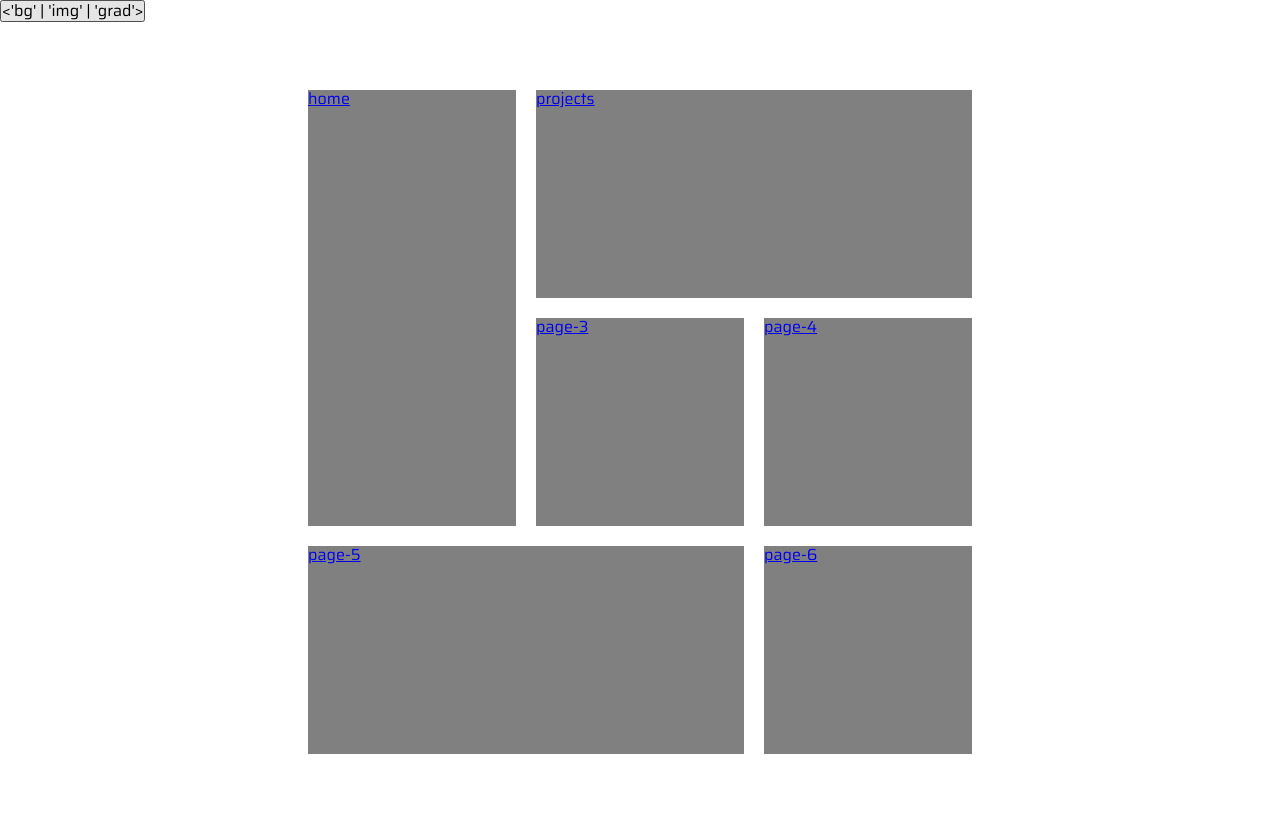
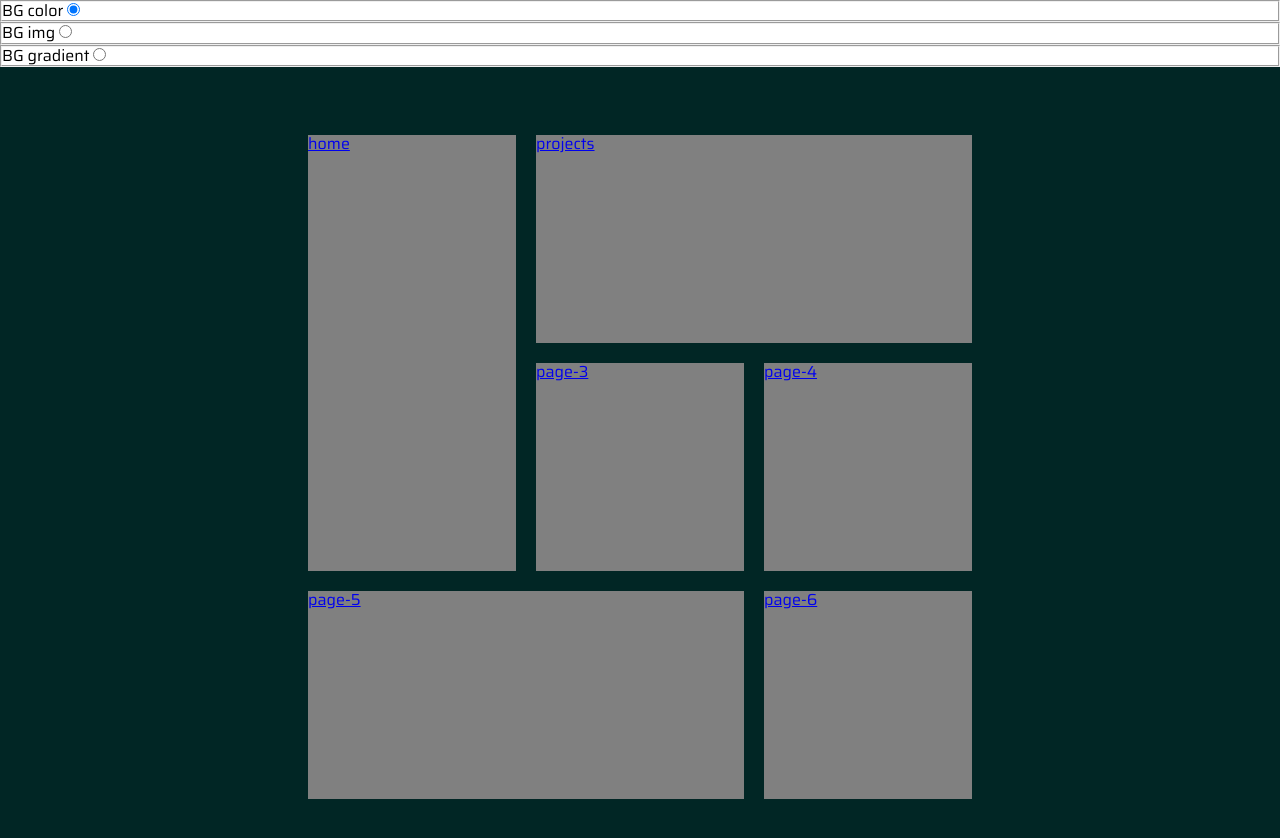
Before and after one commit to blueberrry/sroughton-portfolio, a React (Vite) app: page /page-3 in a window 1280 px wide. Shown: the top 838 px of the page. Built offline with nearby package versions, Linux system fonts and the light colour scheme; a web font is replaced by a local one.

Commit message:
working prop drilled theme classnames

```diff
--- a/src/App.tsx
+++ b/src/App.tsx
@@ -16,6 +16,7 @@ import './root.scss';
 export type TranslateFuncArgs = 'up' | 'down';
 
 export type Mode = 'full' | 'toTitle' | 'title' | null;
+export type BgStates = 'bg' | 'img' | 'grad';
 
 export function App() {
   // todo: useLayoutEffect
@@ -24,7 +25,14 @@ export function App() {
 
   const [transitionMainUp, setMainTransitionUp] = useState<boolean>(false);
 
-  const { theme: activeTheme, setTheme: setActiveTheme, className: activeThemeClassName } = useTheme();
+  const [headerMode, setHeaderMode] = useState<Mode>('full');
+
+  const bgStates = ['bg', 'img', 'grad'];
+  const initial = bgStates[0] as BgStates;
+
+  const [bgType, setBgType] = useState<BgStates>(initial);
+
+  const { theme, setTheme, className: activeThemeClassName } = useTheme(bgType);
 
   // const scrollToContent = () => setTimeout(() => scrollRef.current.scrollIntoView({ behavior: 'smooth' }), 500);
 
@@ -48,7 +56,52 @@ export function App() {
   // todo: theme in context vs prop drilling?
   return (
     <div className='parallax-container'>
-      <HeaderSwitcher activeTheme={activeTheme} setActiveTheme={setActiveTheme} transitionMain={translateUp} />
+      {/* todo: move logic to storybook story */}
+      {headerMode === 'full' && (
+        <form>
+          <fieldset>
+            <label> BG color </label>
+            <input
+              type='radio'
+              // defaultChecked
+              name='bg'
+              value={bgStates[0]}
+              checked={bgType === bgStates[0]}
+              onChange={() => setBgType('bg')}
+            />
+          </fieldset>
+          <fieldset>
+            <label> BG img </label>
+            <input
+              type='radio'
+              name='img'
+              value={bgStates[1]}
+              checked={bgType === bgStates[1]}
+              onChange={() => setBgType('img')}
+            />
+          </fieldset>
+          <fieldset>
+            <label> BG gradient </label>
+            <input
+              type='radio'
+              name='grad'
+              value={bgStates[2]}
+              checked={bgType === bgStates[2]}
+              onChange={() => setBgType('grad')}
+            />
+          </fieldset>
+        </form>
+      )}
+
+      <HeaderSwitcher
+        themeClassName={activeThemeClassName}
+        theme={theme}
+        setTheme={setTheme}
+        transitionMain={translateUp}
+        bgType={bgType}
+        mode={headerMode}
+        setMode={setHeaderMode}
+      />
       <CSSTransition
         nodeRef={mainContainerRef}
         in={transitionMainUp}
--- a/src/components/HeaderSwitcher/index.scss
+++ b/src/components/HeaderSwitcher/index.scss
@@ -12,11 +12,11 @@
     @include theme-bg($theme, $value);
   }
 
-  // @each $theme, $value in $img-theme {
-  //   // applies bg colour to header on navigation event
+  @each $theme, $value in $img-theme {
+    // applies bg colour to header on navigation event
 
-  //   @include theme-img($theme, $value);
-  // }
+    @include theme-img($theme, $value);
+  }
 
   // background image classnames
   // @each $theme, $img in $img-theme {
--- a/src/components/HeaderSwitcher/index.tsx
+++ b/src/components/HeaderSwitcher/index.tsx
@@ -10,23 +10,26 @@ import './index.scss';
 
 export type Props = {
   scrollToContent?: any;
-  activeTheme: UseThemeReturns['theme'];
-  setActiveTheme: UseThemeReturns['setTheme'];
+  themeClassName: any;
+  theme: UseThemeReturns['theme'];
+  setTheme: UseThemeReturns['setTheme'];
   transitionMain?: (arg: TranslateFuncArgs) => void;
+  bgType: any; //todo
+  mode: any;
+  setMode: any;
 };
 
-type BgStates = 'bg' | 'img' | 'grad';
-
-// todo: better to have a function getActiveThemeClass(selected => `theme-${selected}
-function HeaderSwitcher({ scrollToContent = () => {}, activeTheme, setActiveTheme, transitionMain }: Props) {
-  const [mode, setMode] = useState<Mode>('full');
-
-  const bgStates = ['bg', 'img', 'grad'];
-  const initial = bgStates[0] as BgStates;
-
-  const [bgType, setBgType] = useState<BgStates>(initial);
-
-  const [currentThemeClassName, setCurrentThemeClassName] = useState(getThemeClass(activeTheme, bgType));
+function HeaderSwitcher({
+  scrollToContent = () => {},
+  themeClassName,
+  theme,
+  setTheme,
+  transitionMain,
+  bgType,
+  mode,
+  setMode,
+}: Props) {
+  // const [themeClassName, setCurrentThemeClassName] = useState(getThemeClass(bgType, activeTheme));
 
   const navRef = useRef<HTMLDivElement>(null);
   const titleRef = useRef<HTMLDivElement>(null);
@@ -35,7 +38,7 @@ function HeaderSwitcher({ scrollToContent = () => {}, activeTheme, setActiveThem
 
   const loc = useLocation();
 
-  const { theme: hoveredTheme, setTheme: setHoveredTheme } = useTheme();
+  // const { theme: hoveredTheme, setTheme: setHoveredTheme } = useTheme(bgType);
 
   const reverse = (e: any) => {
     e.preventDefault();
@@ -58,23 +61,21 @@ function HeaderSwitcher({ scrollToContent = () => {}, activeTheme, setActiveThem
   }, [mode]);
 
   useEffect(() => {
-    if (activeTheme) {
-      setCurrentThemeClassName(getThemeClass(activeTheme));
+    if (theme) {
+      setTheme(theme);
     }
-  }, [activeTheme, setCurrentThemeClassName]);
+  }, [theme, setTheme]);
 
-  useEffect(() => {
-    if (hoveredTheme) {
-      setCurrentThemeClassName(getThemeClass(hoveredTheme));
-    }
-  }, [hoveredTheme, setCurrentThemeClassName]);
+  // useEffect(() => {
+  //   if (hoveredTheme) {
+  //     setTheme(getThemeClass(bgType, hoveredTheme));
+  //   }
+  // }, [hoveredTheme, setCurrentThemeClassName]);
 
   return (
     <>
-      {mode === 'full' && <button onClick={() => setBgType}>&lt;'bg' | 'img' | 'grad'&gt; </button>}
-
       {mode === 'title' && <button onClick={reverse}>Menu</button>}
-      <header className={`header-container ${currentThemeClassName ? currentThemeClassName : `theme-primary`}`}>
+      <header className={`header-container ${themeClassName ? themeClassName : `theme-bg-a`}`}>
         <SwitchTransition>
           {/* @ts-ignore */}
           <CSSTransition
@@ -88,13 +89,15 @@ function HeaderSwitcher({ scrollToContent = () => {}, activeTheme, setActiveThem
             <div ref={nodeRef} className='switch-container'>
               {mode === 'full' || mode === 'toTitle' ? (
                 <NavGrid
+                  themeClassName={themeClassName}
                   goToContent={scrollToContent}
                   mode={mode}
                   setMode={setMode}
-                  activeTheme={activeTheme}
-                  setActiveTheme={setActiveTheme}
-                  hovered={hoveredTheme}
-                  setHovered={setHoveredTheme}
+                  theme={theme}
+                  setTheme={setTheme}
+                  // hovered={hoveredTheme}
+                  // setHovered={setHoveredTheme}
+                  //                  bgType={bgType}
                 />
               ) : (
                 <div className='title-container'>
--- a/src/hooks/useTheme.ts
+++ b/src/hooks/useTheme.ts
@@ -10,7 +10,7 @@ export type Returns = {
 export function useTheme(type = 'bg'): Returns {
   const [theme, setTheme] = useState<ThemeNames | null>(null);
 
-  const className = getThemeClass(theme, type);
+  const className = getThemeClass(type, theme);
 
   return { theme, setTheme, className };
 }
--- a/src/utils/getThemeClass.ts
+++ b/src/utils/getThemeClass.ts
@@ -1,6 +1,6 @@
 import { ThemeNames } from 'src/types/types';
 
-export function getThemeClass(theme: ThemeNames | null | undefined, type = 'bg', defaultTheme = 'theme-bg-primary') {
+export function getThemeClass(type = 'bg', theme: ThemeNames | null | undefined, defaultTheme = 'theme-bg-a') {
   if (!theme) {
     return defaultTheme;
   }
--- a/src/views/NavGrid/GridLink.tsx
+++ b/src/views/NavGrid/GridLink.tsx
@@ -14,12 +14,34 @@ const CSS_TRANSITION_DELAYS = {
   f: '1500ms',
 };
 
-function GridLink({ linkTo, presetArea, setHoveredItem, onClick, isActive, mode }: Props) {
+export type Props = {
+  linkTo: '/' | 'home' | 'projects' | 'page-3' | 'page-4' | 'page-5' | 'page-6';
+  presetArea: 'a' | 'b' | 'c' | 'd' | 'e' | 'f'; // preset areas defined in GridContainer
+  setTheme: React.Dispatch<React.SetStateAction<Props['presetArea']>>;
+  onClick: (e: MouseEvent<HTMLAnchorElement>, aArea: Props['presetArea']) => void;
+  isActive: boolean;
+  mode: HeaderMode;
+};
+
+function GridLink({ linkTo, presetArea, setTheme, onClick, isActive, mode }: Props) {
   const [containerClasses, setContainerClasses] = useState(['full']);
 
   useEffect(() => {
     if (!mode) {
       setContainerClasses([]);
+    }
+
+    if (mode === 'full') {
+      if (isActive) {
+        setContainerClasses(['item-active', 'active-transition-in']);
+      }
+      if (!isActive) {
+        setContainerClasses((prev) => [
+          // todo: fix this mess
+          ...prev.filter((p) => p !== 'item-active'),
+          `transitioning-in-${CSS_TRANSITION_DELAYS[presetArea]}`,
+        ]);
+      }
     }
 
     if (mode === 'toTitle') {
@@ -28,15 +50,6 @@ function GridLink({ linkTo, presetArea, setHoveredItem, onClick, isActive, mode
       }
       if (!isActive) {
         setContainerClasses(['item-disabled', `transitioning-out-${CSS_TRANSITION_DELAYS[presetArea]}`]);
-      }
-    }
-
-    if (mode === 'full') {
-      if (isActive) {
-        setContainerClasses(['item-active', 'active-transition-in']);
-      }
-      if (!isActive) {
-        setContainerClasses((prev) => [...prev, `transitioning-in-${CSS_TRANSITION_DELAYS[presetArea]}`]);
       }
     }
 
@@ -49,7 +62,7 @@ function GridLink({ linkTo, presetArea, setHoveredItem, onClick, isActive, mode
     <ItemAuto
       theme={presetArea}
       extraClasses={[`area-${presetArea} ${containerClasses.join(' ')}`]}
-      onHover={(name) => name && setHoveredItem(name)}>
+      onHover={(name) => name && setTheme(name)}>
       <NavLink
         to={linkTo}
         onClick={(e) => onClick(e, presetArea)}
@@ -64,12 +77,3 @@ function GridLink({ linkTo, presetArea, setHoveredItem, onClick, isActive, mode
 }
 
 export default GridLink;
-
-export type Props = {
-  linkTo: '/' | 'home' | 'projects' | 'page-3' | 'page-4' | 'page-5' | 'page-6';
-  presetArea: 'a' | 'b' | 'c' | 'd' | 'e' | 'f'; // preset areas defined in GridContainer
-  setHoveredItem: React.Dispatch<React.SetStateAction<Props['presetArea']>>;
-  onClick: (e: MouseEvent<HTMLAnchorElement>, aArea: Props['presetArea']) => void;
-  isActive: boolean;
-  mode: HeaderMode;
-};
--- a/src/views/NavGrid/NavGrid.tsx
+++ b/src/views/NavGrid/NavGrid.tsx
@@ -20,12 +20,11 @@ export type Props = {
   goToContent: any; //todo:
   mode: HeaderMode;
   setMode: React.Dispatch<React.SetStateAction<HeaderMode>>; // todo: Header could have generic type
-  activeTheme: UseThemeReturns['theme'];
-  setActiveTheme: UseThemeReturns['setTheme'];
-  hovered: UseThemeReturns['theme'];
-  setHovered: UseThemeReturns['setTheme'];
+  themeClassName: any;
+  theme: UseThemeReturns['theme'];
+  setTheme: UseThemeReturns['setTheme'];
 };
-function NavGrid({ goToContent, mode, setMode, activeTheme, setActiveTheme, hovered, setHovered }: Props) {
+function NavGrid({ goToContent, mode, setMode, themeClassName, theme, setTheme }: Props) {
   const navRef = useRef(null);
 
   // todo: is there a reason to do this? Might be better to just target ::hover in css
@@ -33,15 +32,7 @@ function NavGrid({ goToContent, mode, setMode, activeTheme, setActiveTheme, hove
 
   // todo: memoise?
   const configContainerClasses = () => {
-    let classes = [];
-
-    if (hovered) {
-      const themeClass = getThemeClass(hovered, 'bg');
-      classes.push(themeClass);
-    } else {
-      const themeClass = getThemeClass(activeTheme, 'bg');
-      classes.push(themeClass);
-    }
+    let classes = [themeClassName];
 
     if (mode === 'toTitle') {
       classes.push('to-title');
@@ -51,13 +42,13 @@ function NavGrid({ goToContent, mode, setMode, activeTheme, setActiveTheme, hove
   };
 
   const resetDefaultState = () => {
-    setHovered(null);
+    setTheme(null);
     setMode('full');
   };
 
   const handleClick: GridLinkProps['onClick'] = (e, aArea) => {
-    if (setActiveTheme) {
-      setActiveTheme(aArea); // set the active area
+    if (setTheme) {
+      setTheme(aArea); // set the active area
     }
     if (mode === 'full') {
       setMode('toTitle'); // set header mode (link changes to header)
@@ -80,50 +71,50 @@ function NavGrid({ goToContent, mode, setMode, activeTheme, setActiveTheme, hove
           <GridLink
             linkTo='home'
             presetArea='a'
-            setHoveredItem={setHovered}
+            setTheme={setTheme}
             onClick={handleClick}
-            isActive={activeTheme === 'a'}
+            isActive={theme === 'a'}
             mode={mode}
           />
 
           <GridLink
             linkTo='projects'
             presetArea='b'
-            setHoveredItem={setHovered}
+            setTheme={setTheme}
             onClick={handleClick}
-            isActive={activeTheme === 'b'}
+            isActive={theme === 'b'}
             mode={mode}
           />
           <GridLink
             linkTo='page-3'
             presetArea='c'
-            setHoveredItem={setHovered}
+            setTheme={setTheme}
             onClick={handleClick}
-            isActive={activeTheme === 'c'}
+            isActive={theme === 'c'}
             mode={mode}
           />
           <GridLink
             linkTo='page-4'
             presetArea='d'
-            setHoveredItem={setHovered}
+            setTheme={setTheme}
             onClick={handleClick}
-            isActive={activeTheme === 'd'}
+            isActive={theme === 'd'}
             mode={mode}
           />
           <GridLink
             linkTo='page-5'
             presetArea='e'
-            setHoveredItem={setHovered}
+            setTheme={setTheme}
             onClick={handleClick}
-            isActive={activeTheme === 'e'}
+            isActive={theme === 'e'}
             mode={mode}
           />
           <GridLink
             linkTo='page-6'
             presetArea='f'
-            setHoveredItem={setHovered}
+            setTheme={setTheme}
             onClick={handleClick}
-            isActive={activeTheme === 'f'}
+            isActive={theme === 'f'}
             mode={mode}
           />
         </GridContainer>
--- a/src/views/NavGrid/index.scss
+++ b/src/views/NavGrid/index.scss
@@ -89,12 +89,11 @@ nav.nav-container {
     @include theme-bg($theme, $value);
   }
 
-  // @each $theme, $img in $theme-images {
-  //   // applies bg colour to header on navigation event
-  //   &.theme-#{$theme} {
-  //     @extend .theme-img-#{$img};
-  //   }
-  // }
+  @each $theme, $value in $img-theme {
+    // applies bg colour to header on navigation event
+
+    @include theme-img($theme, $value);
+  }
 
   &.to-title {
     > ul.nav-list-container {
@@ -106,11 +105,6 @@ nav.nav-container {
   }
 
   > ul.nav-list-container {
-    // @include btn-grid-lr;
-    // width: 800px;
-    // height: 600px;
-    // max-width: 47rem;
-    // margin: 0 auto;
     background-color: transparent; // todo: should always have colour
 
     > li.item-auto {
--- a/src/views/NavGrid/index.tsx
+++ b/src/views/NavGrid/index.tsx
@@ -1,4 +1,3 @@
-import React from 'react';
 import NavGrid from './NavGrid';
 import GridLink from './GridLink';
 
```
